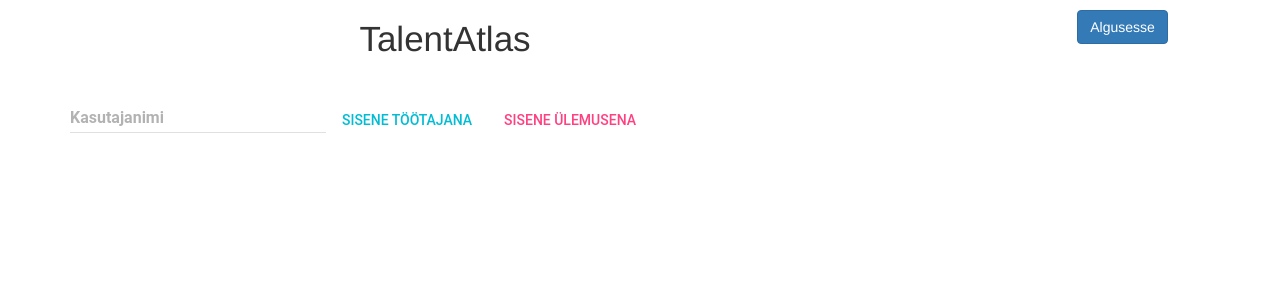
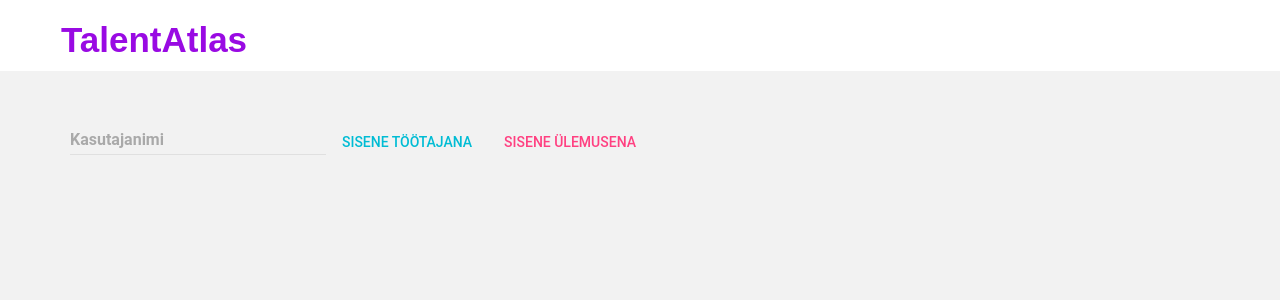
Before and after one commit to germohn/talentAtlas, a React (Create React App) app: page / in a window 1280 px wide. Shown: the top 300 px of the page. Built offline with nearby package versions, Linux system fonts and the light colour scheme; what base-64 would draw is missing.

Commit message:
username in state

```diff
--- a/src/App.css
+++ b/src/App.css
@@ -1,5 +1,6 @@
 .App {
   text-align: center;
+  font-family: Arial;
 }
 
 .App-logo {
@@ -40,3 +41,7 @@
 
 
 }
+
+body {
+  background-color: #f2f2f2;
+}
--- a/src/App.js
+++ b/src/App.js
@@ -5,7 +5,6 @@
 import skillMockData from './skillMockData';
 import WorkerView from './workerView/WorkerView';
 import { TextField, FlatButton } from 'material-ui';
-
 import MuiThemeProvider from 'material-ui/styles/MuiThemeProvider'
 
 class App extends Component {
@@ -13,7 +12,9 @@
     super(props);
     console.log(positionMockData.data)
     this.state = {
-      viewNum: 0
+      viewNum: 0,
+      userName: '',
+      nameTextInput: ''
     };
     this.renderInitialView = this.renderInitialView.bind(this);
     this.renderMyView = this.renderMyView.bind(this);
@@ -36,35 +37,47 @@
   render() {
     return (
       <MuiThemeProvider>
-        <div className="container">
+        <div>
           <div className="App row">
-            <header className="App-header">
+            <nav className="navbar" style={{ backgroundColor: '#ffffff' }}>
 
-              <div className="col-sm-8">
-                <h1 className="App-title ">TalentAtlas</h1>
+              <div className="col-sm-4">
+                <h1 className="App-title " style={{ color: '#990ae3', textAlign: 'left', marginLeft: '60px' }}>
+                  <b onClick={() => this.setState({
+                    viewNum: 0,
+                  })} style={{ cursor: 'pointer' }}>TalentAtlas</b>
+                </h1>
               </div>
-              <div className="col-sm-offset-2 col-sm-2 ">
-                <button className="btn btn-primary logIn" onClick={() => this.setState({
-                  viewNum: 0,
-                })}>Algusesse</button>
+              <div className="col-sm-4" style={{ textAlign: 'left', color: '#d3d3d3', paddingTop: '30px' }}>
+                {this.state.viewNum === 1 ? 'TÖÖTAJA VAADE' : ''}
+                {this.state.viewNum === 2 ? 'ÜLEMUSE VAADE' : ''}
+              </div>
+              <div className="col-sm-offset-2 col-sm-2 " style={{ paddingTop: '20px' }}>
 
+                <h4 style={{ color: '#d3d3d3' }}><b>{this.state.userName}</b></h4>
 
               </div>
 
 
-            </header>
+            </nav>
 
           </div>
 
+          <div className="container">
           {this.state.viewNum === 0 ? <div>
             <TextField
               floatingLabelText={'Kasutajanimi'}
+              value={this.state.nameTextInput}
+              onChange={(event) => this.setState({
+                nameTextInput: event.target.value,
+              })}
             />
             <FlatButton
               label={'Sisene töötajana'}
               primary={true}
               onClick={() => this.setState({
                 viewNum: 1,
+                userName: this.state.nameTextInput
               })}
             />
 
@@ -73,11 +86,13 @@
               secondary={true}
               onClick={() => this.setState({
                 viewNum: 2,
+                userName: this.state.nameTextInput
               })}
             />
           </div> : ''}
           {this.state.viewNum === 1 ? this.renderInitialView() : ''}
           {this.state.viewNum === 2 ? this.renderMyView() : ''}
+          </div>
         </div>
 
       </MuiThemeProvider>
--- a/src/leaderView/LeaderView.js
+++ b/src/leaderView/LeaderView.js
@@ -1,6 +1,6 @@
 import React from 'react';
 import * as R from 'ramda';
-import { AutoComplete, Card, CardHeader, CardText, Chip, FlatButton, Paper } from 'material-ui';
+import { AutoComplete, Card, CardHeader, CardText, Chip, FlatButton } from 'material-ui';
 import ApiActions from '../ApiActions';
 
 const initialState = {
@@ -53,14 +53,11 @@
     });
   }
 
-  handleChange(property, value) {
-    this.setState({ [property]: value });
-  }
-
   render() {
     return (
-      <Paper>
       <div>
+        <div className="row">
+          <div className="col-md-6">
             <AutoComplete
               id={'searchAutocomplete'}
               floatingLabelText={'Vali oskused'}
@@ -73,8 +70,10 @@
               })}
               searchText={this.state.searchString}
               listStyle={listStyle}
+              fullWidth={true}
             />
-
+          </div>
+          <div className="col-md-6">
             <FlatButton
               label={'Otsi töötajaid'}
               primary={true}
@@ -87,6 +86,7 @@
               onClick={this.clearAll}
             />
           </div>
+        </div>
         <div>
           {this.state.selectedTalents.length > 0 ?
             <div>
@@ -95,7 +95,7 @@
                   <Chip
                     onRequestDelete={() => this.handleTalentRemove(skill)}
                     key={i}
-                    style={{padding: "10px", margin: "10px", display: 'inline'}}
+                    style={{ display: 'inline-flex', marginRight: '2px' }}
                   >
                     {skill}
                   </Chip> )
@@ -134,7 +134,7 @@
             </div>
           : 'Töötajaid pole leitud'}
         </div>
-      </Paper>
+      </div>
     );
   }
 }
```
Lines whose indentation alone changed are shown as unchanged.
